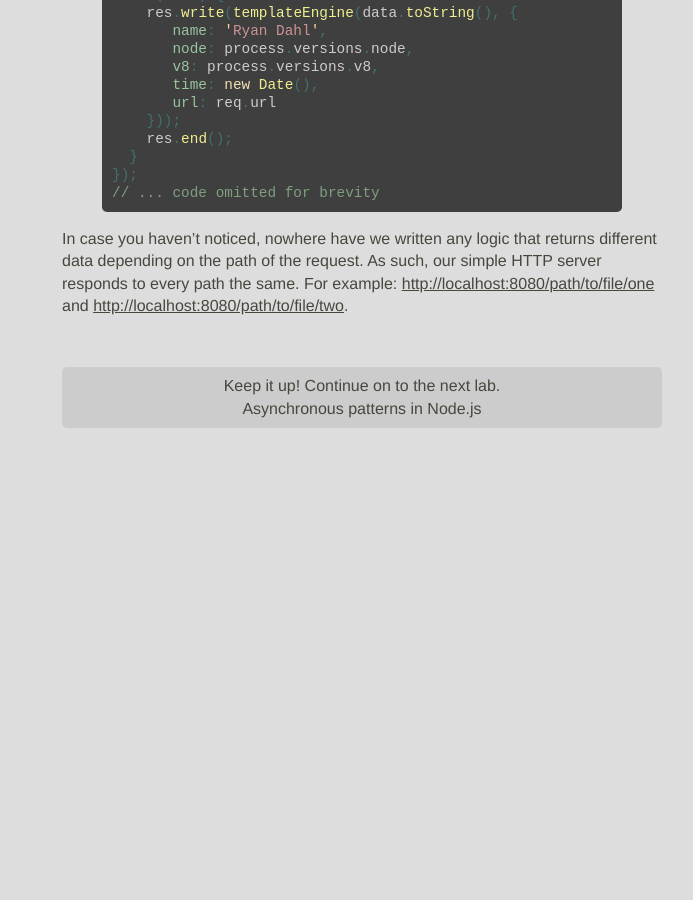
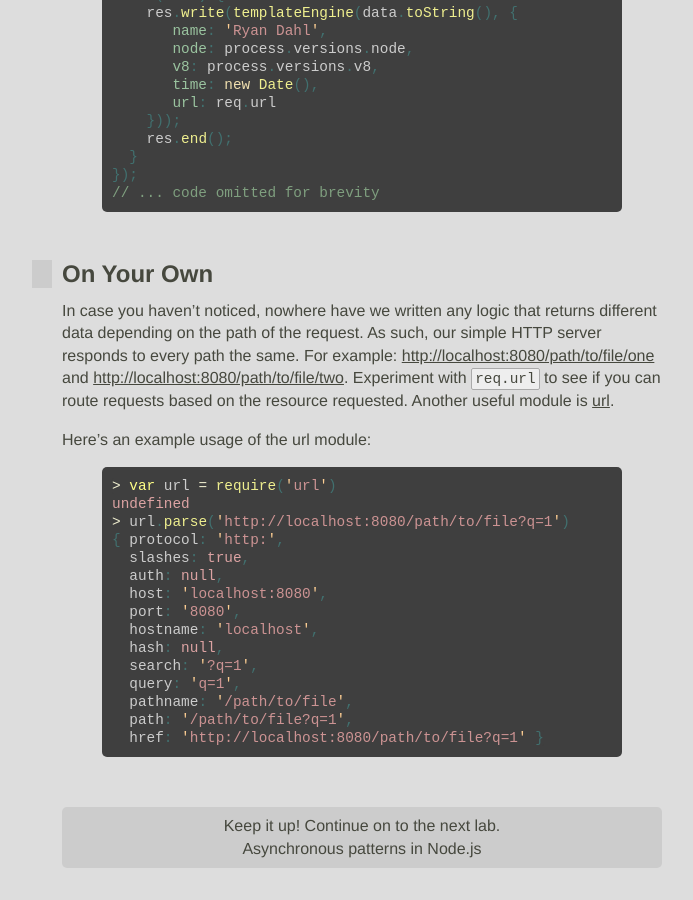
Before and after one commit to JavaScriptKC/workshop, a Jekyll site: the page built from _posts/2012-11-3-http.md, in a window 1280 px wide and 900 px high, scrolled down 4416 px. Shown: the whole window, without its empty margins (278-971 px from the left). Built offline with Jekyll 4.4.1, drawn with Linux system fonts in a browser that asks for light colours; nearby versions of some CDN libraries; some web fonts are replaced; comment, search, counter and statistics services are not loaded; before the commit the page ends 4944 px from its top, so only the background shows below that; some of the changed text lies outside the part shown.

Commit message:
Updated http module lab

```diff
--- a/_posts/2012-11-3-http.md
+++ b/_posts/2012-11-3-http.md
@@ -49,7 +49,7 @@ $ node server.js
 
 Now, open your browser and navigate to [http://localhost:8080](http://localhost:8080). You will notice that your browser seems to hang and will eventually timeout. This is because our server is not yet doing anything useful with the incoming connection.
 
-Let's start by responding to all requests with a 200 status code. This is HTTP speak for everything is OK.
+Let's start by responding to all requests with a 200 status code. This is HTTP speak for "everything is OK.""
 
 {% highlight javascript %}
 var http = require('http');
@@ -229,4 +229,26 @@ fs.readFile('index.html', function (err, data) {
 // ... code omitted for brevity
 {% endhighlight %}
 
-In case you haven't noticed, nowhere have we written any logic that returns different data depending on the path of the request. As such, our simple HTTP server responds to every path the same. For example: [http://localhost:8080/path/to/file/one](http://localhost:8080/path/to/file/one) and [http://localhost:8080/path/to/file/two](http://localhost:8080/path/to/file/two).
+## On Your Own
+
+In case you haven't noticed, nowhere have we written any logic that returns different data depending on the path of the request. As such, our simple HTTP server responds to every path the same. For example: [http://localhost:8080/path/to/file/one](http://localhost:8080/path/to/file/one) and [http://localhost:8080/path/to/file/two](http://localhost:8080/path/to/file/two). Experiment with `req.url` to see if you can route requests based on the resource requested. Another useful module is [url](http://nodejs.org/api/url.html).
+
+Here's an example usage of the url module:
+
+{% highlight javascript %}
+> var url = require('url')
+undefined
+> url.parse('http://localhost:8080/path/to/file?q=1')
+{ protocol: 'http:',
+  slashes: true,
+  auth: null,
+  host: 'localhost:8080',
+  port: '8080',
+  hostname: 'localhost',
+  hash: null,
+  search: '?q=1',
+  query: 'q=1',
+  pathname: '/path/to/file',
+  path: '/path/to/file?q=1',
+  href: 'http://localhost:8080/path/to/file?q=1' }
+{% endhighlight %}
```
Also changed, not shown: other parts of _posts/2012-11-3-http.md (+1 -1 lines).
